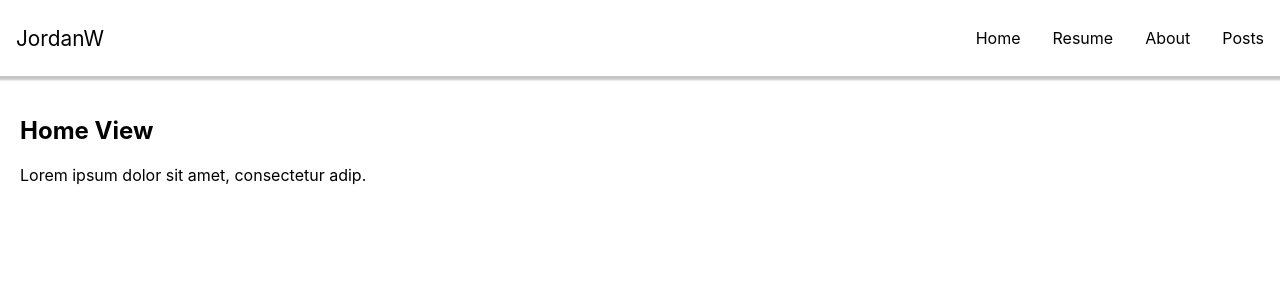
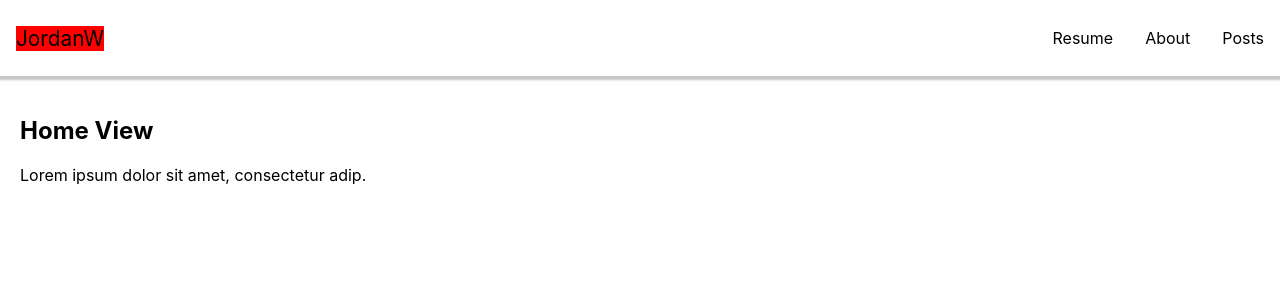
Before and after one commit to JordanWalker28/MyWebsite, a React (Create React App) app in the folder my-website/: page / in a window 1280 px wide. Shown: the top 300 px of the page. Built offline with nearby package versions, Linux system fonts and the light colour scheme; the HTML template or start-up script is replaced by a standard one.

Commit message:
Added active link

```diff
--- a/my-website/src/components/Navbar.jsx
+++ b/my-website/src/components/Navbar.jsx
@@ -1,6 +1,6 @@
 
 // Navbar.js
-import { Link } from 'react-router-dom';
+import { NavLink } from 'react-router-dom';
 import "../styles/navbar.css"
 import React from "react"
 import { useState } from "react"
@@ -15,9 +15,9 @@ export default function Navbar() {
 
   return (
     <nav className="navigation">
-      <Link to="/" className="brand-name" onClick={closeMenu}>
+      <NavLink to="/" className="brand-name" onClick={closeMenu}>
         JordanW
-      </Link>
+      </NavLink>
       <button
         className="hamburger"
         onClick={() => {
@@ -43,16 +43,13 @@ export default function Navbar() {
       >
         <ul>
           <li>
-            <Link to="/" onClick={closeMenu}>Home</Link>
+            <NavLink exact activeClassName="active" to="/resume" onClick={closeMenu}>Resume</NavLink>
           </li>
           <li>
-            <Link to="/resume" onClick={closeMenu}>Resume</Link>
+            <NavLink exact activeClassName="active" to="/about" onClick={closeMenu}>About</NavLink>
           </li>
           <li>
-            <Link to="/about" onClick={closeMenu}>About</Link>
-          </li>
-          <li>
-            <Link to="/posts" onClick={closeMenu}>Posts</Link>
+            <NavLink exact activeClassName="active" to="/posts" onClick={closeMenu}>Posts</NavLink>
           </li>
         </ul>
       </div>
--- a/my-website/src/styles/navbar.css
+++ b/my-website/src/styles/navbar.css
@@ -18,6 +18,11 @@ a:visited {
 /* Hover effect - optional */
 a:hover {
     color: #00f; /* Set the color for hover effect */
+}
+
+.active{
+  background-color: red;
+  color: #fff;
 }
 
 .brand-name {
```
